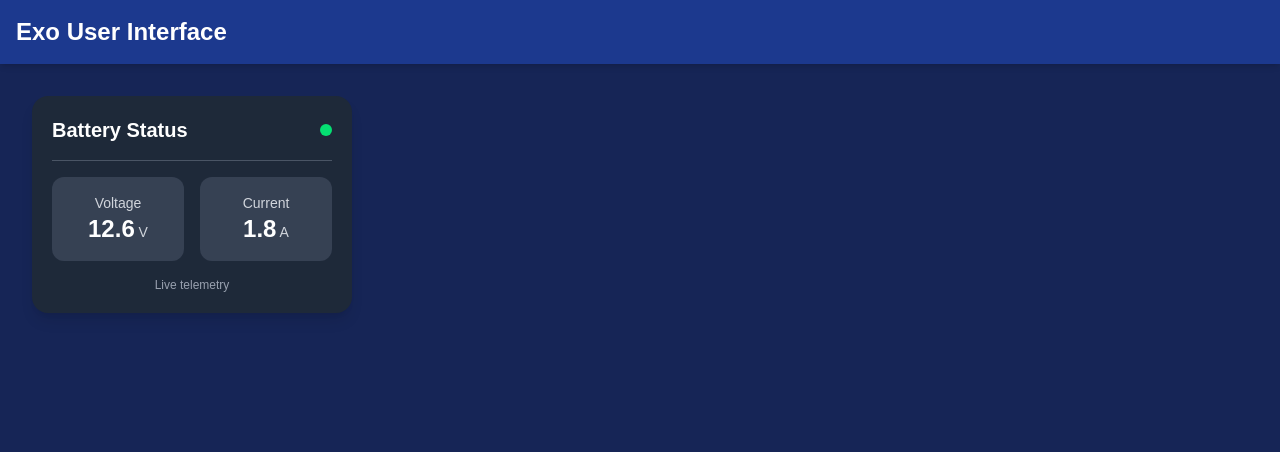
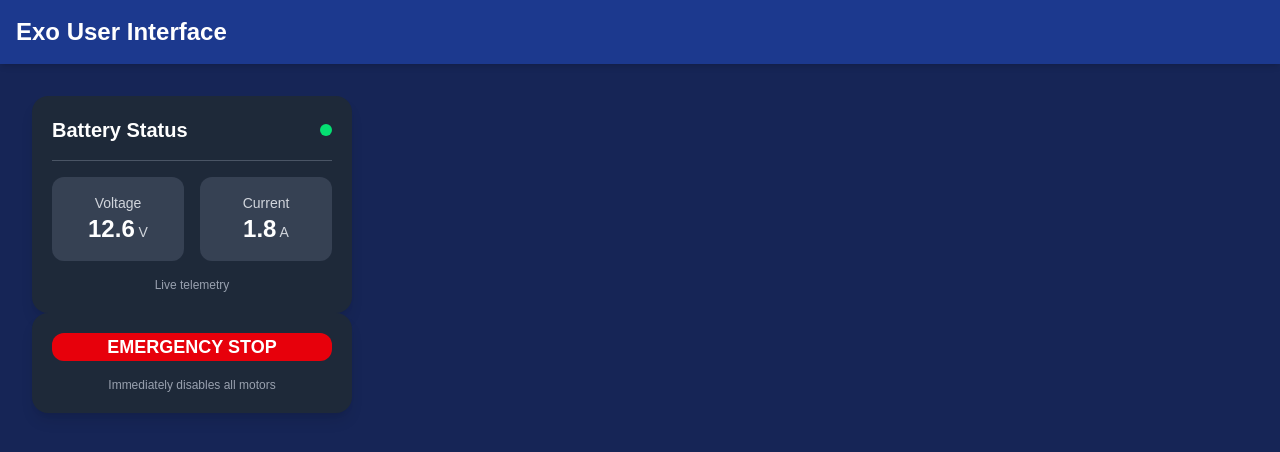
Before and after one commit to BioTronDesignTeam/Exo-Software, a Next.js app in the folder user-interface/: page / in a window 1280 px wide. Shown: the top 452 px of the page. Built offline with nearby package versions, Linux system fonts and the light colour scheme.

Commit message:
Added e-stop to main page

```diff
--- a/user-interface/app/components/index.ts
+++ b/user-interface/app/components/index.ts
@@ -1,2 +1,3 @@
 export {default as BatteryStatus} from './BatteryStatus'
 export {default as Header} from './Header'
+export {default as EmergencyStop} from './EmergencyStop'
--- a/user-interface/app/page.tsx
+++ b/user-interface/app/page.tsx
@@ -1,4 +1,5 @@
-import { BatteryStatus, Header } from "./components";
+import { BatteryStatus, Header, EmergencyStop } from "./components";
+import Dropdown from "./components/Dropdown";
 
 export default function Home() {
   return (
@@ -6,6 +7,7 @@ export default function Home() {
       <Header />
       <main className="bg-blue-950 h-screen p-8">
         <BatteryStatus />
+        <EmergencyStop />
       </main>
     </div>
   );
```
